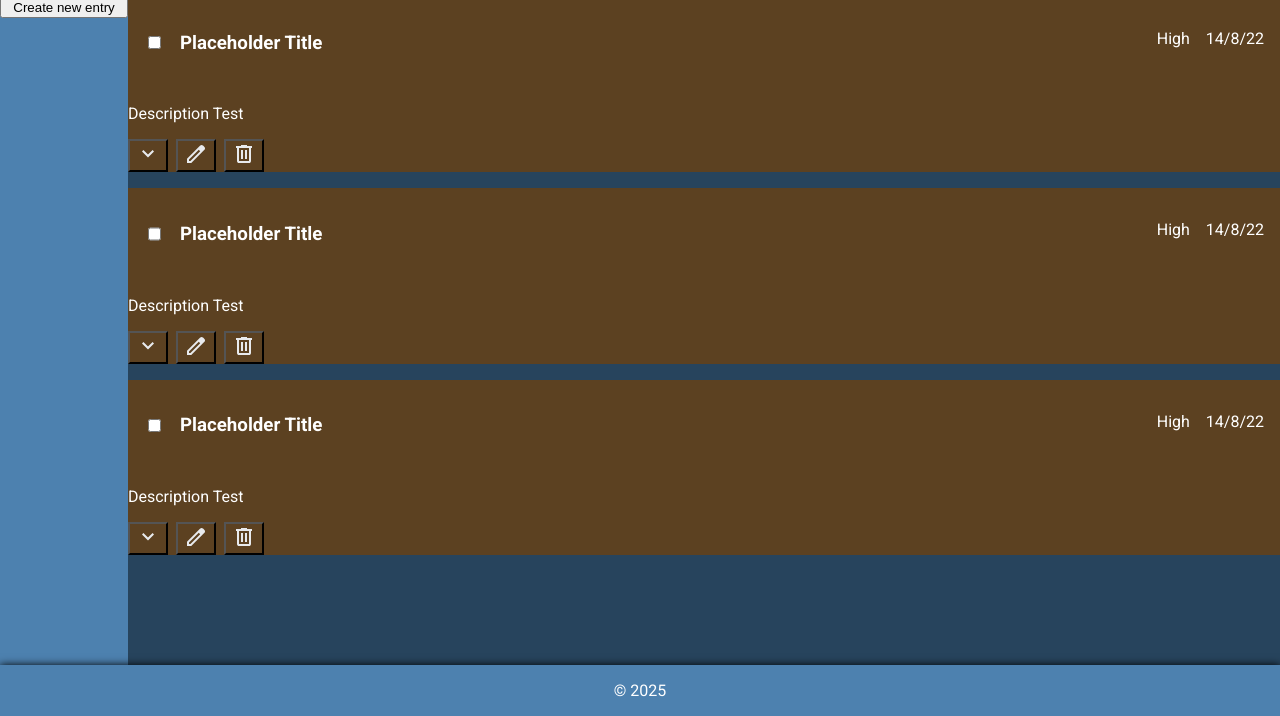
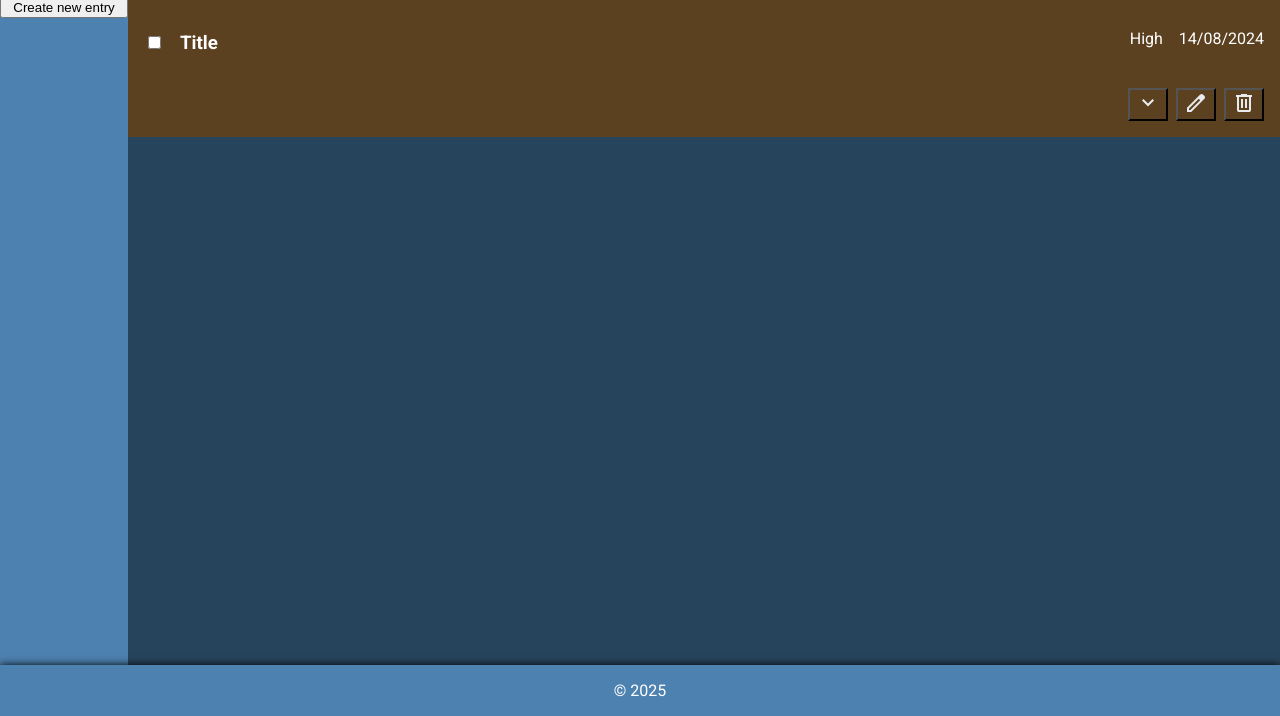
Before and after one commit to Exemption6877/todo-list, a website built with webpack: page src/template.html in a window 1280 px wide. Shown: the part 84-800 px from the top of the page. Built offline with nearby package versions, Linux system fonts and the light colour scheme.

Commit message:
Add Note class. Pass Note to render.

```diff
--- a/src/index.js
+++ b/src/index.js
@@ -9,6 +9,28 @@ const body = document.querySelector("body");
 const showButton = document.querySelector("#create");
 const closeButton = document.querySelector("#close-dialog");
 const dialog = document.querySelector("dialog");
+
+class Note {
+  constructor(title, description, date, importance) {
+    this.title = title;
+    this.description = description;
+    this.date = date;
+    this.importance = importance;
+    this.id = Note.generateId();
+  }
+  static idCounter = 0;
+
+  static generateId() {
+    return this.idCounter++;
+  }
+}
+
+const test_note = new Note(
+  "Title",
+  "This is a description",
+  "14/08/2024",
+  "High"
+);
 
 showButton.addEventListener("click", (event) => {
   dialog.show();
@@ -27,6 +49,8 @@ const renderBar = (function () {
     container.classList.add("actions");
 
     const remove = createButtonImage(removeSVG, "remove button");
+    remove.addEventListener("click", {});
+
     const expand = createButtonImage(arrow_downSVG, "expand button");
     const edit = createButtonImage(editSVG, "edit button");
 
@@ -54,7 +78,7 @@ const renderBar = (function () {
 })();
 
 const renderEntryElement = (function () {
-  const leftTop = () => {
+  const leftTop = (entry) => {
     const container = document.createElement("div");
     container.classList.add("top-left");
 
@@ -64,34 +88,34 @@ const renderEntryElement = (function () {
     status.name = "status";
 
     const title = document.createElement("h3");
-    title.textContent = "Placeholder Title";
+    title.textContent = entry.title;
 
     container.append(status, title);
 
     return container;
   };
 
-  const rightTop = () => {
+  const rightTop = (entry) => {
     const container = document.createElement("div");
     container.classList.add("top-right");
 
     const dueDate = document.createElement("p");
-    dueDate.textContent = "14/8/22";
+    dueDate.textContent = entry.date;
 
     const importance = document.createElement("p");
-    importance.textContent = "High";
+    importance.textContent = entry.importance;
 
     container.append(importance, dueDate);
 
     return container;
   };
 
-  const top = () => {
+  const top = (entry) => {
     const container = document.createElement("div");
     container.classList.add("top-container");
 
-    const left = leftTop();
-    const right = rightTop();
+    const left = leftTop(entry);
+    const right = rightTop(entry);
 
     container.append(left, right);
 
@@ -119,27 +143,28 @@ const renderContent = (function () {
   // will need to pass some kind of an array,
   // will be using placeholder for now.
 
-  const entries = () => {
-    const entry = document.createElement("div");
-    entry.classList.add("entry");
+  const entries = (entry) => {
+    const entryElement = document.createElement("div");
+    entryElement.classList.add("entry");
 
     // from array => entry.text
 
-    const title = renderEntryElement.top();
+    const title = renderEntryElement.top(entry);
 
     const description = document.createElement("p");
-    description.textContent = "Description Test";
+    description.classList.add("entry-description");
+    description.textContent = entry.description;
 
     const actions = renderBar.actions();
-    entry.append(title, description, actions);
-    defaultContainer.append(entry);
+
+    entryElement.append(title, description, actions);
+    defaultContainer.append(entryElement);
   };
 
   return { entries };
 })();
 
-renderContent.entries();
-renderContent.entries();
-renderContent.entries();
+renderContent.entries(test_note);
+
 renderBar.header("Boy Next Door");
 renderBar.footer("©");
--- a/src/styles.css
+++ b/src/styles.css
@@ -82,6 +82,11 @@ header > h1 {
   display: flex;
   flex-direction: column;
   background-color: rgb(92, 65, 33);
+  padding-bottom: 1rem;
+}
+
+.entry-description {
+  display: none;
 }
 
 dialog[open] {
@@ -104,6 +109,8 @@ footer {
 .actions {
   display: flex;
   gap: 0.5rem;
+  justify-content: flex-end;
+  padding-right: 1rem;
 }
 
 .actions > button {
```
